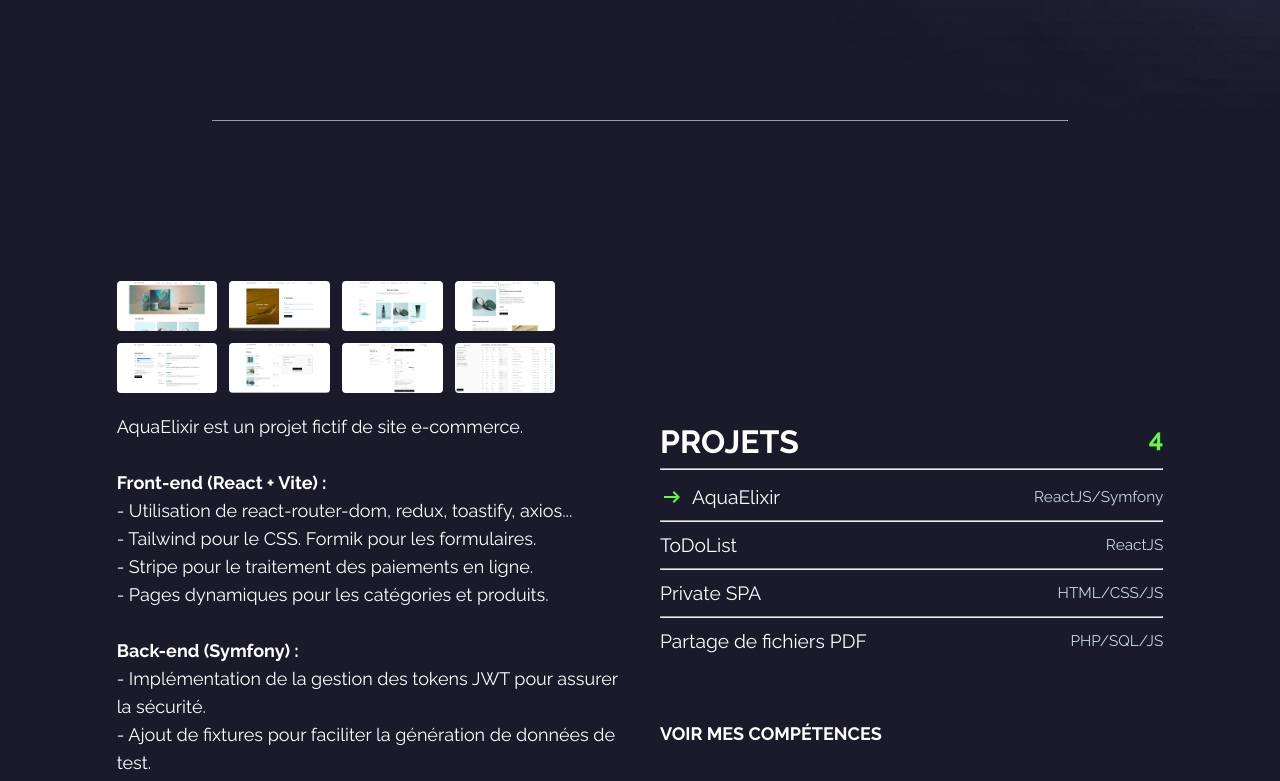
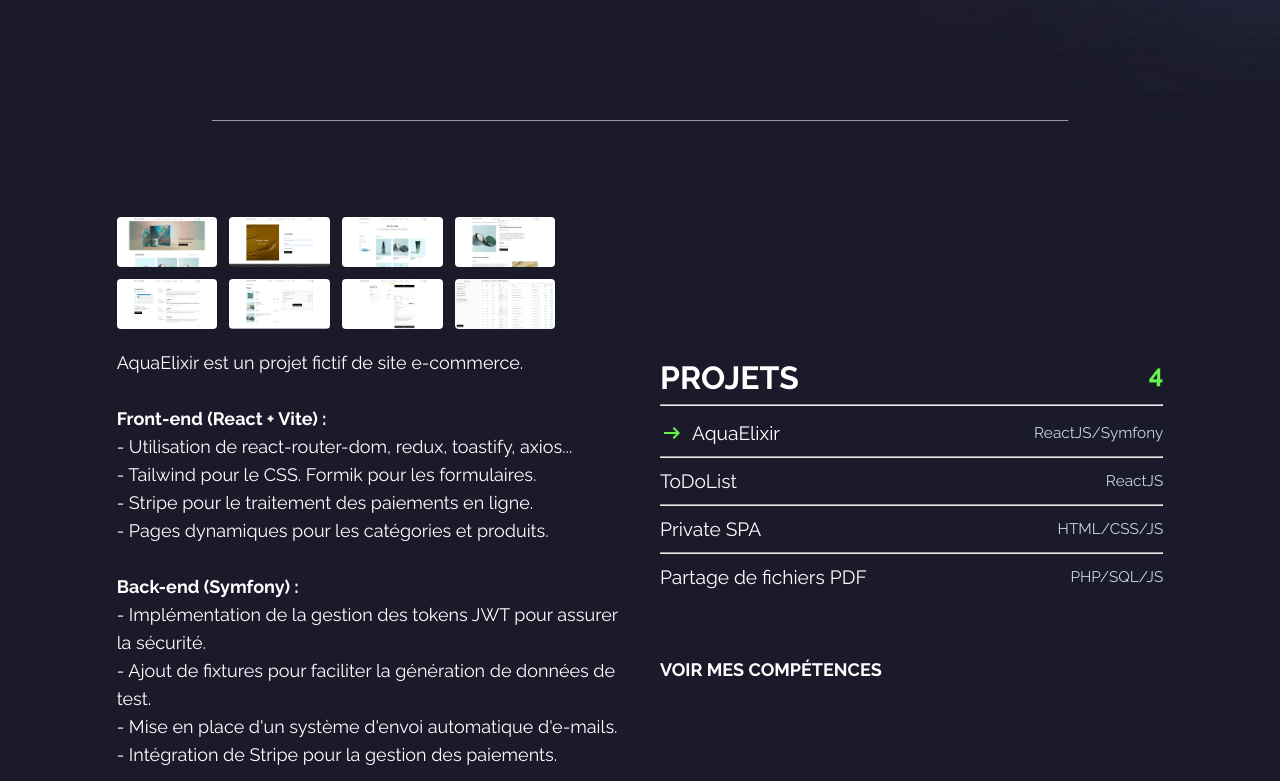
Before and after one commit to JeremyB60/jeremyballin-portfolio, a React (Vite) app: page / in a window 1280 px wide. Shown: the part 680-1461 px from the top of the page. Built offline with nearby package versions, Linux system fonts and the light colour scheme.

Commit message:
Ajustement

```diff
--- a/src/components/Projects.jsx
+++ b/src/components/Projects.jsx
@@ -193,7 +193,7 @@
 
   return (
     <div className="bg-customDarkBlue">
-      <section id="mes-projets" className="max-w-screen-2xl flex px-3 mx-auto pt-16 sm-pt-0">
+      <section id="mes-projets" className="max-w-screen-2xl flex px-3 mx-auto">
         <div className="w-11/12 md:w-5/6 mx-auto flex flex-col-reverse justify-center gap-5 md:gap-10 items-center md:flex-row h-screen">
           <div className="w-full items-center flex md:w-1/2 min-h-[50vh] md:min-h-full">
             {selectedProject && (
```
